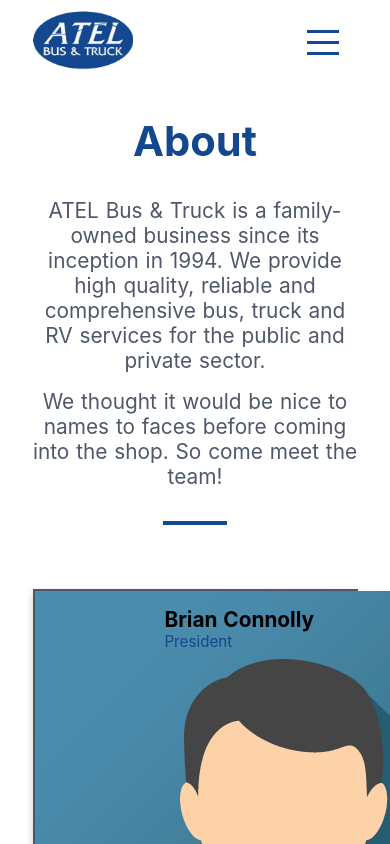
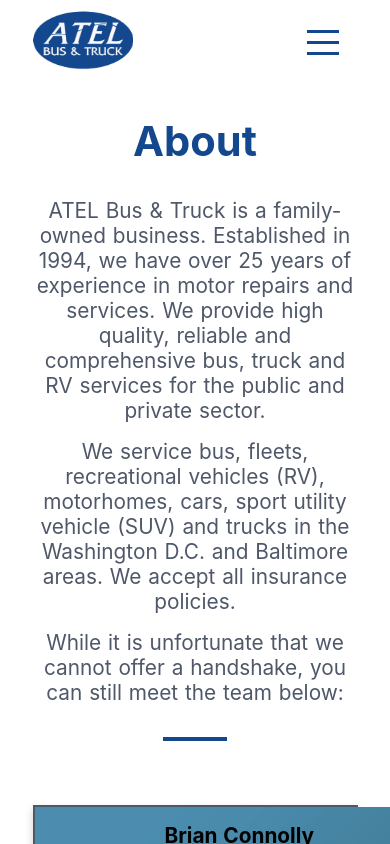
Before and after one commit to logan-connolly/atelbus, a Nuxt app: page /about in a window 390 px wide. Shown: the top 844 px of the page. Built offline with nearby package versions, Linux system fonts and the light colour scheme.

Commit message:
Implement proofreading changes, text justify, and mobile map.

```diff
--- a/components/layouts/PageLayout.vue
+++ b/components/layouts/PageLayout.vue
@@ -23,7 +23,7 @@
   flex-direction: column;
   align-items: center;
   margin-top: 2rem;
-  text-align: center;
+  text-align: justify;
 }
 
 .page-name {
@@ -45,6 +45,11 @@
   border: 2px solid #13478e;
 }
 
+@media screen and (max-width: 768px) {
+  .page {
+    text-align: center;
+  }
+}
 @media screen and (min-width: 1000px) {
   .page-desc {
     margin: 1rem 8rem;
--- a/pages/about/index.vue
+++ b/pages/about/index.vue
@@ -2,13 +2,19 @@
   <page-layout name="About">
     <template v-slot:header>
       <p>
-        ATEL Bus & Truck is a family-owned business since its inception in 1994.
-        We provide high quality, reliable and comprehensive bus, truck and RV
+        ATEL Bus & Truck is a family-owned business. Established in 1994, we
+        have over 25 years of experience in motor repairs and services. We
+        provide high quality, reliable and comprehensive bus, truck and RV
         services for the public and private sector.
       </p>
       <p>
-        We thought it would be nice to names to faces before coming into the
-        shop. So come meet the team!
+        We service bus, fleets, recreational vehicles (RV), motorhomes, cars,
+        sport utility vehicle (SUV) and trucks in the Washington D.C. and
+        Baltimore areas. We accept all insurance policies.
+      </p>
+      <p>
+        While it is unfortunate that we cannot offer a handshake, you can still
+        meet the team below:
       </p>
     </template>
 
--- a/pages/contact/index.vue
+++ b/pages/contact/index.vue
@@ -29,7 +29,6 @@
         <iframe
           src="https://www.google.com/maps/embed?pb=!1m14!1m8!1m3!1d12392.555081894823!2d-76.8861638!3d39.0577516!3m2!1i1024!2i768!4f13.1!3m3!1m2!1s0x0%3A0xd27dd8b154634017!2sATEL%20Bus%20and%20Truck%20Service%20Center%2C%20Inc.!5e0!3m2!1sen!2sde!4v1611768520264!5m2!1sen!2sde"
           width="100%"
-          height="420"
           frameborder="0"
           style="border:0;"
           allowfullscreen=""
@@ -58,21 +57,6 @@
 </script>
 
 <style scoped>
-.page-divider {
-  margin-bottom: 2rem;
-}
-
-.contact-items {
-  display: flex;
-  flex-wrap: wrap;
-  justify-content: center;
-}
-
-.contact-item {
-  padding-left: 2rem;
-  padding-bottom: 1.2rem;
-}
-
 a {
   text-decoration: none;
   color: #000;
@@ -91,17 +75,36 @@
   margin-left: 10px;
 }
 
+iframe {
+  height: 350px;
+}
+
+.page-divider {
+  margin-bottom: 2rem;
+}
+
+.contact-items {
+  display: flex;
+  flex-wrap: wrap;
+  justify-content: center;
+}
+
+.contact-item {
+  padding-left: 2rem;
+  padding-bottom: 1.2rem;
+}
+
 .map {
   margin-top: 2rem;
 }
 
 @media screen and (max-width: 768px) {
+  iframe {
+    height: 200px;
+  }
   .contact-items {
     justify-content: flex-start;
     padding: 1.5rem;
   }
-  .map {
-    display: none;
-  }
 }
 </style>
--- a/pages/index.vue
+++ b/pages/index.vue
@@ -6,8 +6,14 @@
         <span class="welcome-text__subtitle">where they belong</span>
       </div>
       <div class="welcome-text__info">
-        Strategically located in Beltsville, MD, we are able to service buses,
-        RVs, cars and SUVs in and around the DMV.
+        <div class="welcome-text__info-msg">
+          Strategically located in Beltsville, MD, we are able to service buses,
+          RVs, cars and SUVs in and around the DMV.
+        </div>
+        <div class="welcome-text__info-covid">
+          <span>COVID-19 information:</span> We remain open during the pandemic,
+          adhering to all CDC guidelines and quality measures.
+        </div>
       </div>
     </div>
     <div class="buttons">
@@ -41,7 +47,7 @@
   flex-direction: column;
   justify-content: center;
   align-items: center;
-  text-align: center;
+  text-align: justify;
 }
 .welcome-text > div {
   margin-top: 2rem;
@@ -56,14 +62,22 @@
   color: #13478e;
 }
 .welcome-text__info {
-  margin: 1rem 2rem;
+  margin: 1rem 1rem;
   font-size: 1.2rem;
   color: #4f5869;
+}
+.welcome-text__info-covid {
+  margin-top: 1rem;
+}
+.welcome-text__info-covid span {
+  font-weight: 700;
+  color: #000;
 }
 @media screen and (max-width: 600px) {
   .welcome-text__title {
     margin-top: 2rem;
     font-size: 2.25rem;
+    text-align: center;
   }
   .welcome-text__subtitle {
     font-size: 2.25rem;
--- a/pages/projects/index.vue
+++ b/pages/projects/index.vue
@@ -1,7 +1,7 @@
 <template>
   <page-layout name="Projects">
     <template v-slot:header>
-      Checkout some of the work that we have done for our customers.
+      Below, you can find some of the work that we have done for our customers.
     </template>
     <template v-slot:content>
       <div class="projects">
--- a/pages/services/body/index.vue
+++ b/pages/services/body/index.vue
@@ -1,7 +1,7 @@
 <template>
   <page-layout name="Body Repair">
     <template v-slot:header>
-      Our body repair services meet all US DOT regulations.
+      Our repair services meet all U.S. Department of Transport regulations.
     </template>
     <template v-slot:content>
       <ServiceChips :items="items" />
--- a/pages/services/index.vue
+++ b/pages/services/index.vue
@@ -1,9 +1,15 @@
 <template>
   <page-layout name="Services">
     <template v-slot:header>
-      We service buses, RVs, motorhomes, cars & SUVs. Our 40,000 square foot
-      facility is well-equipped to meet your mechanical, collision, glass, frame
-      and A/C needs.
+      <p>
+        We service buses, RVs, motorhomes, cars and SUVs. Our 40,000-square-foot
+        facility is well-equipped to meet your mechanical, collision, glass,
+        frame and A/C needs.
+      </p>
+      <p>
+        All our repair services meet the U.S. Department of Transport (DOT)
+        regulations.
+      </p>
     </template>
     <template v-slot:content>
       <div class="service-grid">
@@ -67,6 +73,10 @@
 </script>
 
 <style>
+p {
+  margin-top: 1rem;
+}
+
 .service-grid {
   display: grid;
   grid-template-columns: 1fr 1fr;
```
